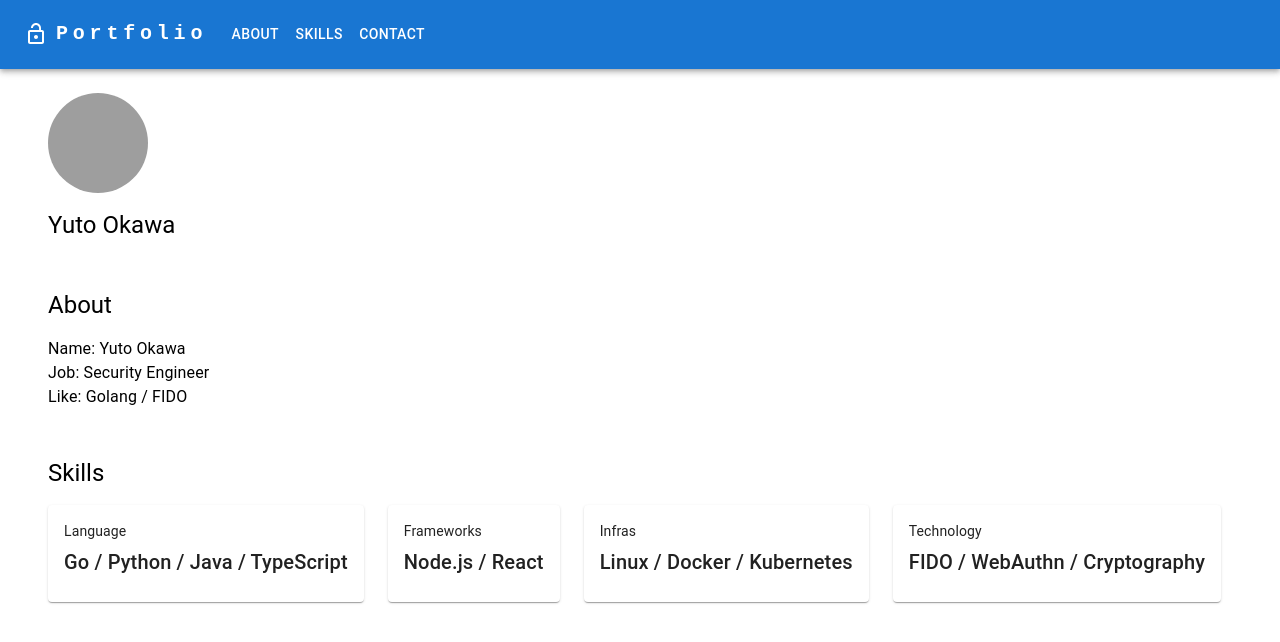
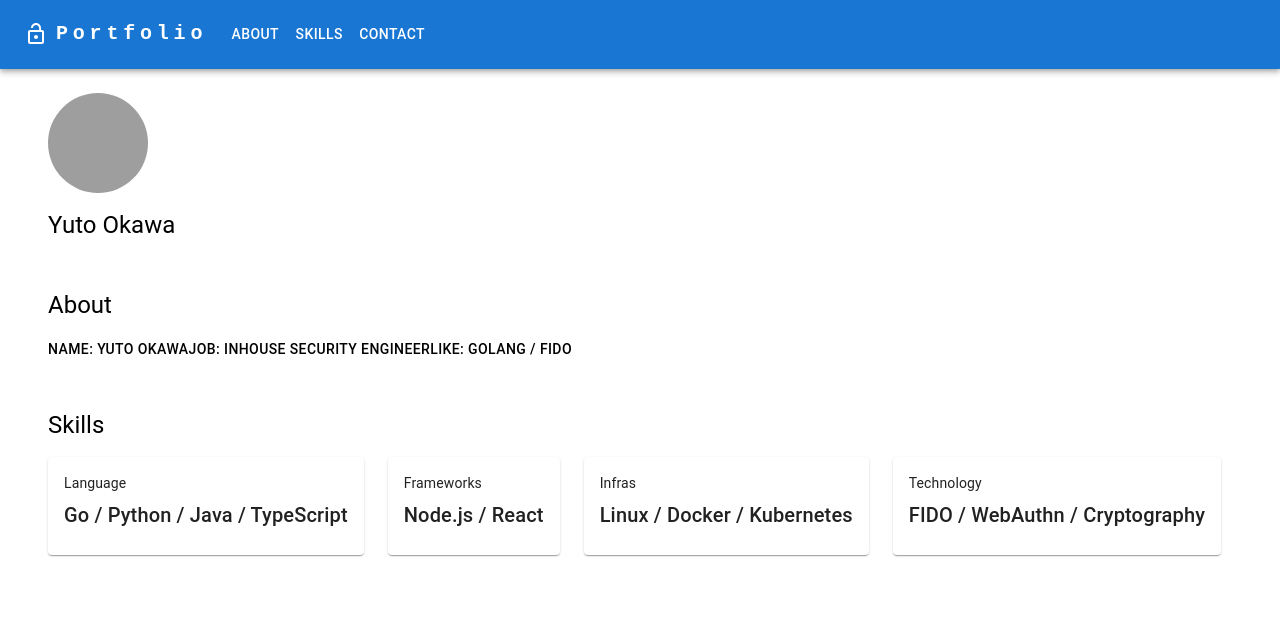
Before and after one commit to YutoOkawa/YutoOkawa.github.io, a React (Create React App) app: page / in a window 1280 px wide. Shown: the top 642 px of the page. Built offline with nearby package versions, Linux system fonts and the light colour scheme; grey boxes are pictures that could not be loaded.

Commit message:
Divide About content

```diff
--- a/src/components/About.tsx
+++ b/src/components/About.tsx
@@ -1,10 +1,25 @@
 import { Container } from '@mui/material';
 import Box from '@mui/material/Box';
 import Typography from '@mui/material/Typography';
+import { AboutContent, AboutText } from './AboutContent';
 
-function About() {
+const About: React.FC = () => {
+	const abouts: AboutText[] = [
+		{
+			title: 'Name',
+			content: 'Yuto Okawa'
+		},
+		{
+			title: 'Job',
+			content: 'Inhouse Security Engineer'
+		},
+		{
+			title: 'Like',
+			content: 'Golang / FIDO'
+		}
+	]
   return (
-		// TODO: About のコンテンツを変数定義して、値を渡して書き出せるようにしたい
+		// TODO: 改行をできるようにする
   	<>
 			<Container maxWidth="xl">
 				<Box p={2}>
@@ -14,11 +29,14 @@ function About() {
 						</Typography>
 					</Box>
 					<Box display={'flex'} justifyContent={'left'} p={1}>
-						<Typography variant='body1' align='left'>
+						{abouts.map((about) => (
+							<AboutContent about={about}></AboutContent>
+						))}
+						{/* <Typography variant='body1' align='left'>
 							Name: Yuto Okawa <br />
 							Job: Security Engineer <br />
 							Like: Golang / FIDO
-						</Typography>
+						</Typography> */}
 					</Box>
 				</Box>
 			</Container>
--- /dev/null
+++ b/src/components/AboutContent.tsx
@@ -0,0 +1,14 @@
+import { Typography } from "@mui/material";
+
+export type AboutText = {
+  title: string
+  content: string
+}
+
+export const AboutContent: React.FC<{about: AboutText}> = ( {about} ) => {
+  return (
+    <Typography variant="button" align="left">
+      {about.title}: {about.content}
+    </Typography>
+  );
+}
```
